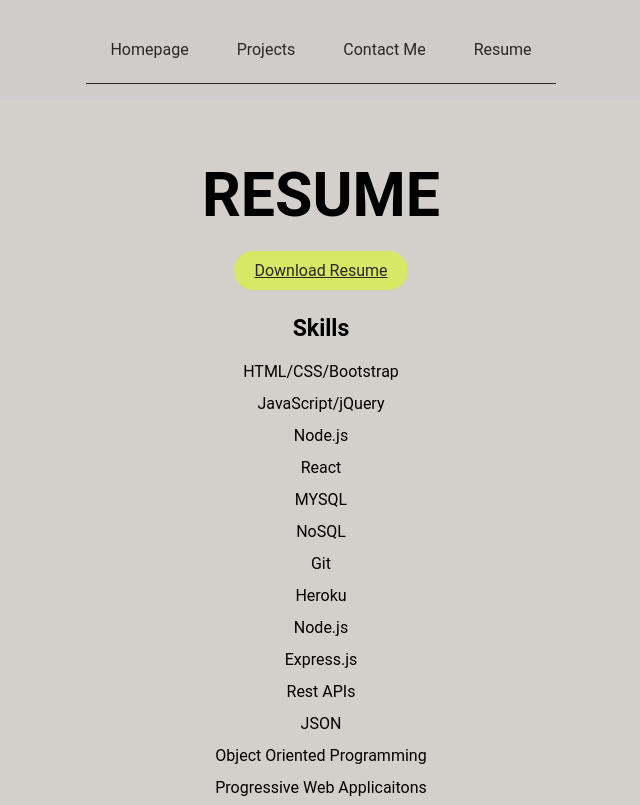
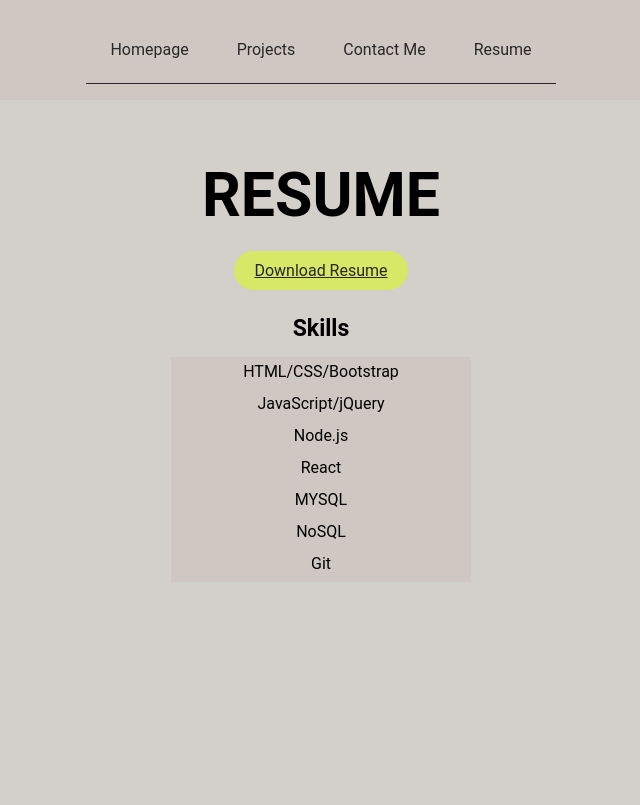
Before and after one commit to JayneValverde/React-Profile-Jayne, a React (Create React App) app: page /#/Resume in a window 1280 px wide. Shown: the whole page, without its empty margins (319-959 px from the left). Built offline with nearby package versions, Linux system fonts and the light colour scheme.

Commit message:
resume/css

```diff
--- a/src/components/Resume/Resume.css
+++ b/src/components/Resume/Resume.css
@@ -46,9 +46,15 @@ h4 {
     display: flex;
     justify-self: center;
     flex-direction: column;
+    overflow: scroll;
+    background-color: var(--color-secondary-dark);
+    width: 300px;
+    height: 225px;
+
 }
 
 .list-inline-item {
+
     text-align: center;
     list-style: none;
     padding: 5px;
--- a/src/global-styles/global.css
+++ b/src/global-styles/global.css
@@ -4,7 +4,7 @@
     --max-width: 1350px;
     --color-tertiary: rgb(133, 133, 132);
     --color-secondary: #d3cfcb;
-    --color-secondary-dark: #cfcdcb;
+    --color-secondary-dark: #cfc8c2;
     --color-black: #282828;
     --color-white: rgb(226, 226, 226);
     --color-black-darker: rgb(0, 0, 0);
```
